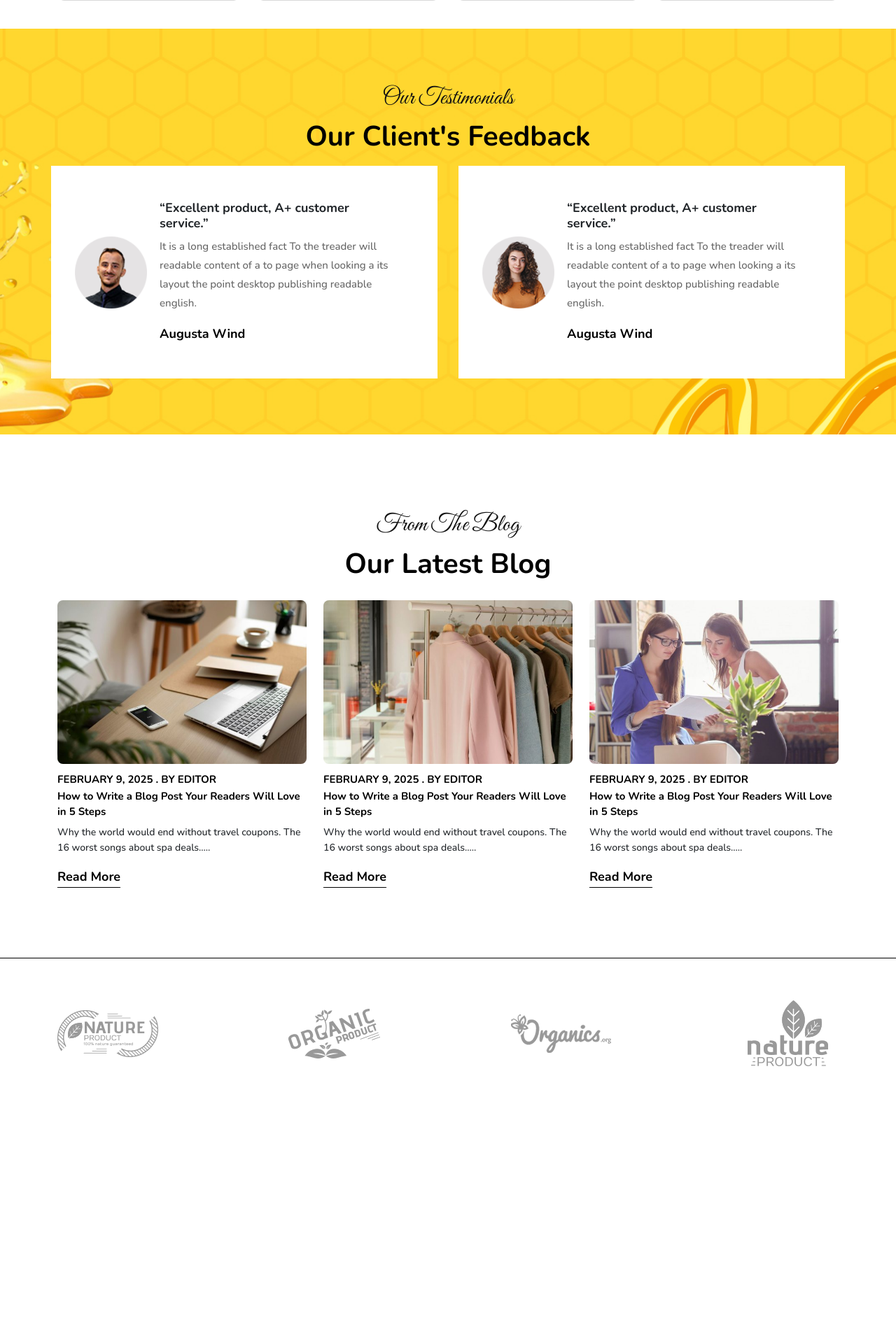
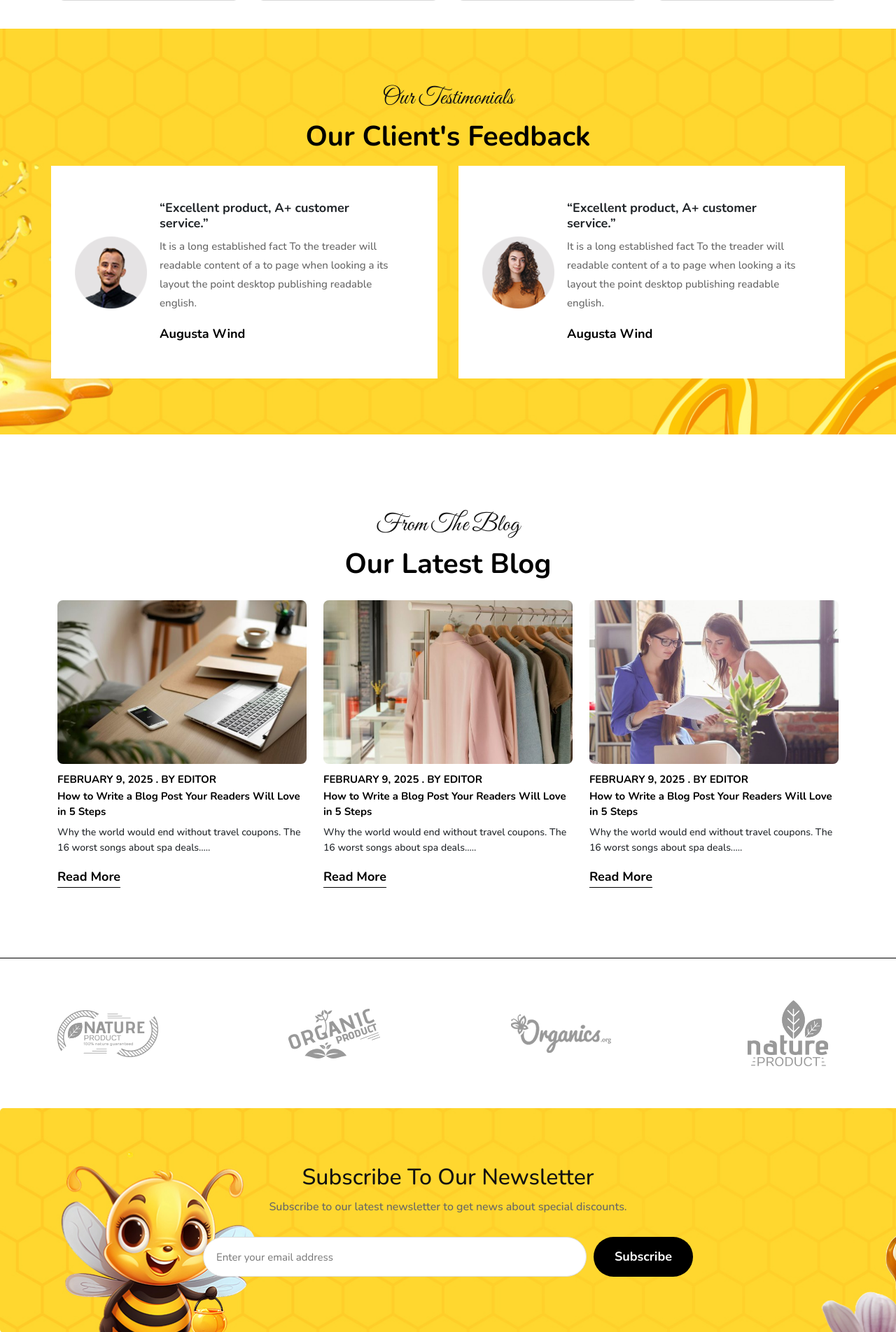
Before and after one commit to AhadAhmed56/HoneyPot, a PHP site: page / in a window 1280 px wide. Shown: the part 4481-6385 px from the top of the page at 70% size. Before the commit the page ends 6005 px from the top, so only its background shows below. Run offline with PHP 8.4, Linux system fonts and the light colour scheme; some libraries are stand-ins or nearby versions.

Commit message:
feat: enhance blog section with new layout and add contact section in footer

```diff
--- a/assets/css/style.css
+++ b/assets/css/style.css
@@ -26,6 +26,7 @@ a {
   font-size: 16px;
   transition: color 0.3s ease;
 }
+
 h4 {
   font-size: 34px;
   color: #111;
@@ -33,12 +34,14 @@ a {
   font-family: 'Great Vibes';
   margin-bottom: 10px;
 }
+
 h2 {
   font-size: 40px;
   color: #000;
   font-weight: 700;
   font-family: 'Nunito';
 }
+
 img {
   max-width: 100%;
   height: auto;
@@ -370,16 +373,18 @@ header .image {
 section.product {
   padding: 40px;
 }
+
 section.product .content {
   margin-bottom: 27px;
 }
+
 .product-content {
   border: 2px solid #00000026;
   padding: 5px;
   border-radius: 6px;
   position: relative;
   overflow: hidden;
-  margin:0  15px;
+  margin: 0 15px;
 }
 
 .product-content .image a img {
@@ -397,6 +402,7 @@ section.product .content {
   color: #000;
   font-family: nunito;
 }
+
 .product-content .content a h4:hover {
   color: #000000b8;
 }
@@ -430,24 +436,29 @@ section.product .content {
   cursor: pointer;
   transition: all 0.3s ease;
 }
+
 .product-content .content button:focus,
 .product-content .content button:active {
   outline: none;
   box-shadow: none;
 }
+
 .product-content .content button:hover {
   background-color: #000;
   color: #fff;
 }
+
 .product-content .content h5 {
   font-size: 17px;
   font-weight: 700;
   margin: 10px 0px;
 }
+
 .product-content {
   position: relative;
   overflow: hidden;
 }
+
 .product-content .image {
   position: relative;
 }
@@ -497,10 +508,12 @@ section.product .content {
   justify-content: center;
   align-items: center;
 }
+
 .product-content .icons a i {
   font-size: 15px;
   color: #000;
 }
+
 /* slider-product */
 .slick-arrow {
   background-color: #F6F6F6;
@@ -528,8 +541,7 @@ section.product .content {
 }
 
 .responsives:hover .slick-arrow,
-.res-testimonials:hover .slick-arrow
- {
+.res-testimonials:hover .slick-arrow {
   opacity: 1;
 }
 
@@ -540,6 +552,7 @@ section.product .content {
 .slick-prev {
   left: -1px;
 }
+
 /* our-product */
 
 .our-porduct {
@@ -550,6 +563,7 @@ section.product .content {
   background-repeat: no-repeat;
   height: 850px;
 }
+
 .our-product-content {
   text-align: center;
   align-items: center;
@@ -558,7 +572,8 @@ section.product .content {
   flex-direction: column;
   gap: 13px;
 }
-.our-product-content .svg{
+
+.our-product-content .svg {
   background-color: white;
   border-radius: 50%;
   height: 90px;
@@ -566,10 +581,12 @@ section.product .content {
   line-height: 90p;
   margin-right: 10px;
 }
-.svg  svg{
+
+.svg svg {
   width: 60px;
   margin-top: 14px;
 }
+
 .our-product-content .content h3 {
   font-weight: 700;
   font-size: 18px;
@@ -579,6 +596,7 @@ section.product .content {
   font-size: 15px;
   margin: 0 auto;
 }
+
 .our-product-content-1 {
   margin: 85px 159px 0px 0px;
 }
@@ -594,10 +612,12 @@ section.product .content {
 .our-product-content-4 {
   margin: 93px 0px 0px 412px;
 }
+
 /* about */
 section.about {
   padding: 80px 0px;
 }
+
 .image img {
   display: inline-block;
   border-radius: 8px;
@@ -606,6 +626,7 @@ section.about {
 .about .image {
   text-align: center;
 }
+
 .about-content .content {
   margin: 25px 0px;
 }
@@ -615,6 +636,7 @@ section.about {
   font-size: 15px;
   margin: 0 auto;
 }
+
 .about-content .l-r-content {
   display: flex;
   justify-content: center;
@@ -632,6 +654,7 @@ section.about {
   font-size: 15px;
   font-weight: 500;
 }
+
 .about-content button {
   padding: 13px 39px;
   border-radius: 32px;
@@ -658,6 +681,7 @@ section.about {
   background-position: center center;
   background-repeat: no-repeat;
 }
+
 .testimonials-card {
   background-color: white;
   padding: 50px 34px;
@@ -692,6 +716,7 @@ section.about {
   font-size: 18px;
   font-weight: 700;
 }
+
 section.blog {
   padding: 90px 0px;
 }
@@ -699,6 +724,7 @@ section.blog {
 .blog .content {
   padding: 20px 0px;
 }
+
 section.blog {
   padding: 90px 0px;
 }
@@ -726,11 +752,12 @@ section.blog {
 .blog-content-img .content p {
   font-size: 14px;
 }
+
 .blog-content-img .image {
   overflow: hidden;
 }
 
-.blog-content-img .image  img {
+.blog-content-img .image img {
   border-radius: 8px;
   transition: transform 0.3s ease;
 }
@@ -739,13 +766,15 @@ section.blog {
   transform: scale(1.1);
   transition: transform 0.5s ease;
 }
-  .blog-content-img  button{
+
+.blog-content-img button {
   border: none;
   background-color: white;
   font-weight: 700;
   font-size: 18px;
   border-bottom: 1px solid #000;
 }
+
 /* logos */
 .logos-sec {
   display: flex;
@@ -757,3 +786,188 @@ section.blog {
   border-top: 1px solid black;
   padding: 60px 0px;
 }
+
+/* contact */
+.contact {
+  padding: 80px 0px;
+  background-image: url(/assets/images/footer-bkg-img.jpg);
+  background-size: cover;
+  background-repeat: no-repeat;
+}
+
+.contact-box {
+  max-width: 700px;
+  margin: auto;
+  text-align: center;
+
+}
+
+.contact-box h3 {
+  font-size: 32px;
+  margin-bottom: 10px;
+  color: #111;
+}
+
+.contact-box p {
+  font-size: 16px;
+  color: #666;
+  margin-bottom: 30px;
+}
+
+.form-sec {
+  display: flex;
+  gap: 10px;
+  justify-content: center;
+}
+
+.form-sec input {
+  width: 100%;
+  padding: 14px 18px;
+  border-radius: 50px;
+  border: 1px solid #ddd;
+  font-size: 15px;
+  outline: none;
+}
+
+.form-sec input:focus {
+  border-color: #c59d5f;
+}
+
+.form-sec button {
+  padding: 14px 30px;
+  border-radius: 50px;
+  border: none;
+  background: #000;
+  color: #fff;
+  font-size: 18px;
+  font-weight: 700;
+  cursor: pointer;
+  transition: 0.3s ease;
+}
+
+.form-sec button:hover {
+  background: #ffd72f;
+  color: #000;
+
+}
+
+/* footer */
+
+footer {
+    padding: 70px 0;
+}
+.container {
+    width: 1370px;
+    margin: 0 auto;
+}
+
+.col-lg-3 {
+    float: left;
+    width: 25%;
+}
+.col-lg-4 {
+    float: left;
+    width: 33.33%;
+}
+.col-lg-2 {
+    float: left;
+    width: 16.66%;
+}
+.row {
+    overflow: hidden;
+}
+.fo-2 .footer-logo img {
+    width: 161px;
+}
+.footer-icons ul li {
+    float: left;
+    list-style: none;
+    margin: 0 4px;
+}
+.footer-icons ul li a {
+    color: white;
+    font-size: 17px;
+    background: #202020;
+    PADDING: 13PX 12PX;
+    DISPLAY: inline-block;
+    line-height: 13px;
+    border-radius: 50%;
+}
+.footer-icons ul {
+    overflow: hidden;
+    margin-top: 24px;
+}
+.fo-2 p {
+    line-height: 1.6;
+    text-align: justify;
+    margin-top: 31px;
+}
+.fo-2 {
+    padding-right: 80px;
+}
+.footer-links ul li {
+    list-style: none;
+    margin: 23px 0px 0px 0px;
+}
+.footer-links ul {
+    margin-top: 33px;
+}
+.footer-links ul li a {
+    color: white;
+    text-decoration: none;
+    font-weight: 500;
+}
+.footer-links h3 {
+    color: #d80c0f;
+    font-size: 24px;
+}
+
+.footer-contact h3 {
+    color: #d80c0f;
+    font-size: 26px;
+}
+
+.footer-contact .contact-link {
+    margin-top: 25px;
+}
+
+
+
+.contact-link h4 {
+    font-size: 18px;
+}
+
+.contact-link ul li a {
+    text-decoration: none;
+    color: white;
+    font-size: 17px;
+}
+
+.footer-icons {
+   display: flex;
+   align-items: center;
+   gap: 20px;
+}
+
+.contact-link ul li {
+    list-style: none;
+    line-height: 22px;
+}
+
+.contact-link ul {
+    margin-top: 10px;
+}
+
+
+.footer-copyrigth p {
+    text-align: center;
+    padding: 21px 0px 0px 0px;
+    font-size: 19px;
+}
+.footer-copyrigth {
+    border-top: 1px solid white;
+}
+
+.footer-copyrigth span {
+    color: #d80c0f;
+}
--- a/index.html
+++ b/index.html
@@ -913,6 +913,147 @@
     </section>
     <!--logos-sec-end-->
 
+    <!-- .contact-sec-start -->
+    <section class="contact">
+    <div class="container">
+        <div class="contact-box">
+            <h3>Subscribe To Our Newsletter</h3>
+            <p>Subscribe to our latest newsletter to get news about special discounts.</p>
+
+            <div class="form-sec">
+                <input type="email" placeholder="Enter your email address">
+                <button>Subscribe</button>
+            </div>
+        </div>
+    </div>
+</section>
+
+    <!-- .contact-sec-end -->
+     <!-- footer -->
+      <footer>
+    <div class="container">
+        <div class="row">
+            <div class="col-lg-4">
+                <div class="fo-2">
+                    <div class="footer-logo">
+                    <h3>About Our Store</h3>
+                </div>
+                <p> Welcome to our store, where we pride ourselves on providing exceptional products and unparalleled customer service our store is a haven for those who appreciate quality, style, and innovation.  </p>
+                <div class="footer-icons">
+                    <div class="image">
+                        <img src="/assets/images/app-img.png" alt="">
+                    </div>
+                    <div class="image">
+                        <img src="/assets/images/google-img.png" alt="">
+                    </div>
+                </div>
+                </div>
+            </div>
+            <div class="col-lg-2">
+                <div class="footer-links">
+                    <h3>Quick Links</h3>
+                    <ul>
+                        <li>
+                            <a href="#">Home</a>
+                        </li>
+                        <li>
+                            <a href="#">About</a>
+                        </li>
+                        <li>
+                            <a href="#">Services</a>
+                        </li>
+                        <li>
+                            <a href="#">Faq</a>
+                        </li>
+                        <li>
+                            <a href="#">Who We Are</a>
+                        </li>
+                        <li>
+                            <a href="#">Make a Booking</a>
+                        </li>
+                    </ul>
+                </div>
+            </div>
+            <div class="col-lg-3">
+                <div class="footer-links">
+                <h3>Quick Links</h3>
+                    <ul>
+                        <li>
+                            <a href="#">Home</a>
+                        </li>
+                        <li>
+                            <a href="#">About</a>
+                        </li>
+                        <li>
+                            <a href="#">Services</a>
+                        </li>
+                        <li>
+                            <a href="#">Faq</a>
+                        </li>
+                        <li>
+                            <a href="#">Who We Are</a>
+                        </li>
+                        <li>
+                            <a href="#">Make a Booking</a>
+                        </li>
+                    </ul>
+                </div>
+
+            </div>
+            <div class="col-lg-3">
+                <div class="footer-contact  ">
+                    <h3>Contact</h3>
+                    <div class="contact-link">
+                        <h4>Phone:</h4>
+                        <ul >
+                            <li>
+                                <a href="#">+123453552</a>
+
+                            </li>
+                            <li>
+                                <a href="#">0312842321</a>
+
+                            </li>
+                        </ul>
+                    </div>
+                    <div class="contact-link">
+                        <h4>Email:</h4>
+                        <ul>
+                            <li>
+                                <a href="#">abc12@gmail.com</a>
+
+                            </li>
+
+                        </ul>
+                    </div>
+                    <div class="contact-link">
+                        <h4>Address:</h4>
+                        <ul>
+                            <li>
+                                30D, 121 Kerry Rd, Archerfield QLD 4108, Australia
+
+                            </li>
+                            <li>
+                                ABN: ( 27 647 625 705 )
+                            </li>
+                        </ul>
+                    </div>
+                </div>
+
+            </div>
+
+        </div>
+        <div class="row">
+            <div class="col-lg-12">
+                <div class="footer-copyrigth">
+                    <p>Copyright © 2025 LogoOrWeb. All Rights. <span>Logoorweb</span></p>
+                </div>
+            </div>
+        </div>
+    </div>
+ </footer>
+ <!-- footer end -->
+
 
 
     <script src="https://cdnjs.cloudflare.com/ajax/libs/jquery/3.7.1/jquery.min.js"
```
Lines whose indentation alone changed are shown as unchanged.
